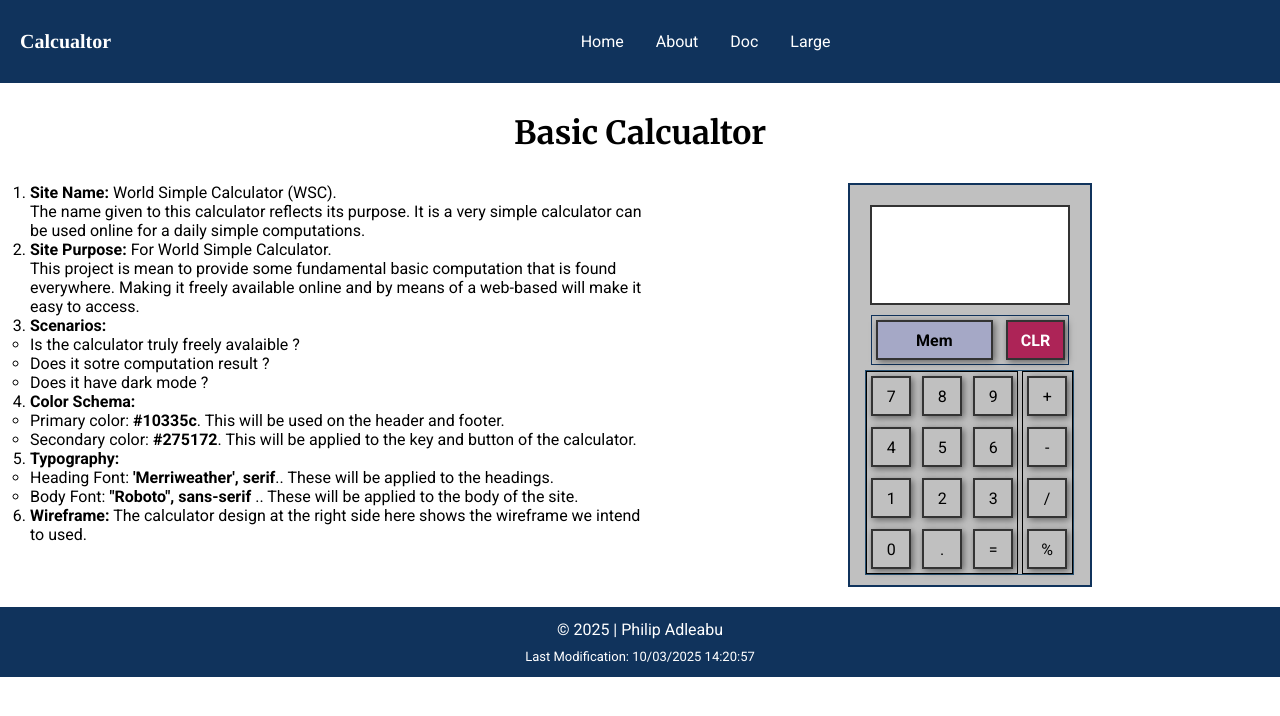
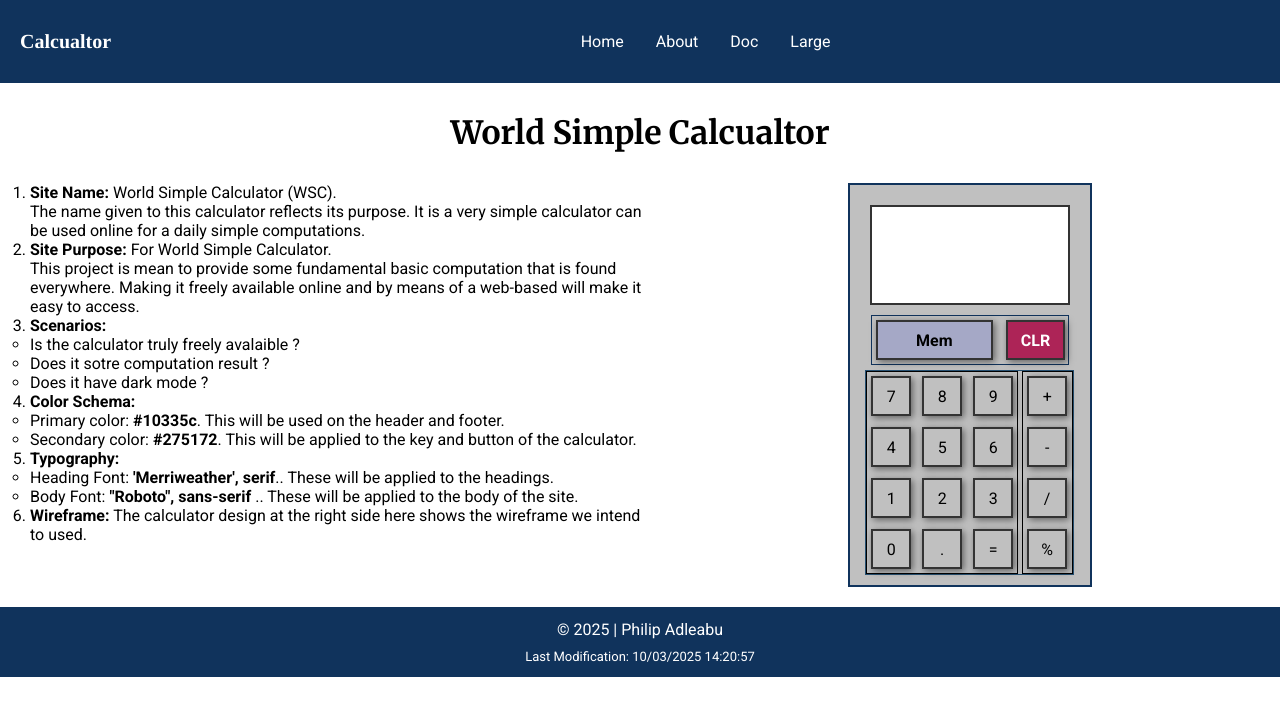
Before and after one commit to philipAdelabu/wdd131, a plain HTML site: page project/siteplan.html in a window 1280 px wide. Drawn offline with Linux system fonts and the light colour scheme.

Commit message:
committing a correction

```diff
--- a/project/siteplan.html
+++ b/project/siteplan.html
@@ -32,7 +32,7 @@
                 <button type="button" id="menu" aria-label="humburger"></button>
             </header>
             <main>
-                <h2>Basic Calcualtor</h2>
+                <h2>World Simple Calcualtor</h2>
 
                 <div class="div-section">
                 <div>
```
